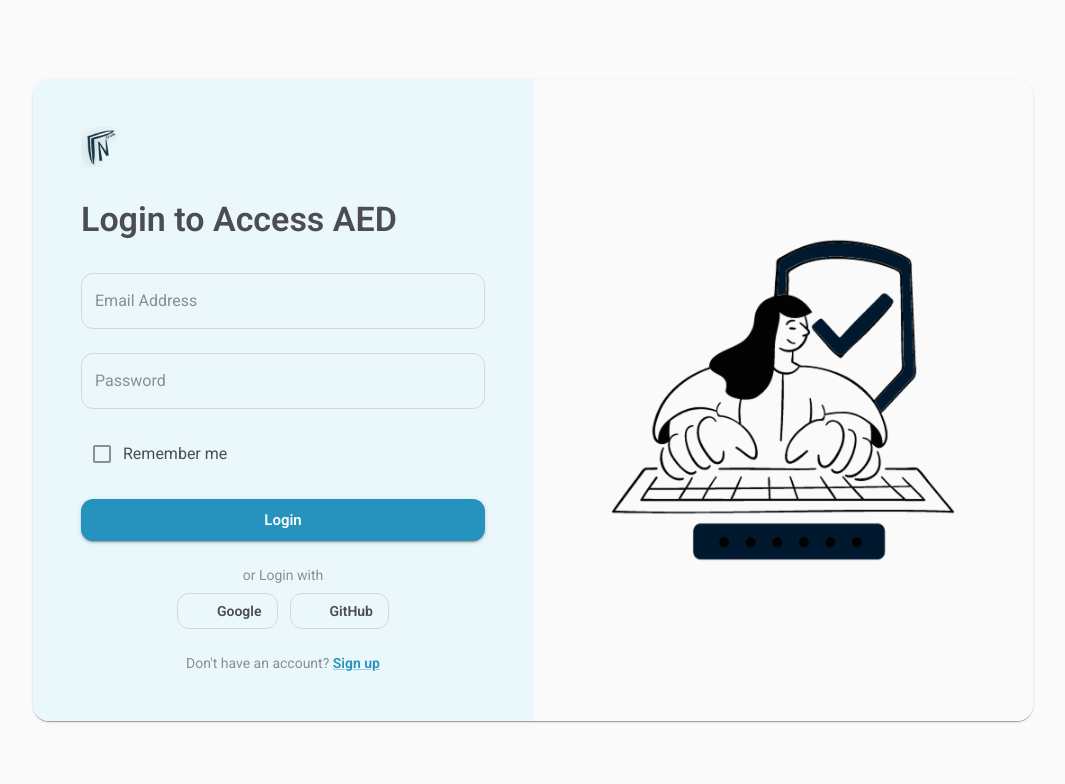
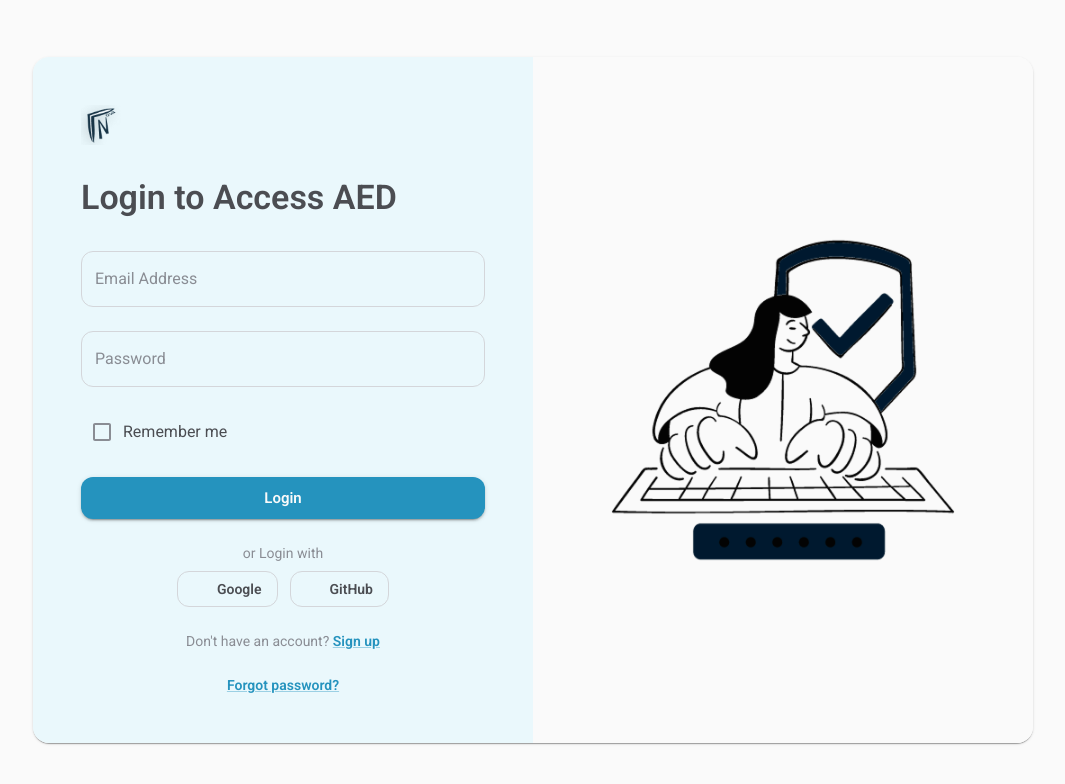
Before and after one commit to 123qwop/edu-senior, a React (Vite) app in the folder frontend/frontend/: page /login in a window 1280 px wide. Shown: the top 784 px of the page, without its empty margins (107-1172 px from the left). Built offline with nearby package versions, Linux system fonts and the light colour scheme; some icons are missing.

Commit message:
Update LoginPage.tsx, added Forgot Password Link

```diff
--- a/frontend/frontend/src/pages/LoginPage.tsx
+++ b/frontend/frontend/src/pages/LoginPage.tsx
@@ -163,6 +163,15 @@ export default function LoginPage() {
                   Sign up
                 </Link>
               </Typography>
+              <Typography variant="body2" sx={{ color: 'neutral.500', textAlign: 'center' }}>
+                <Link
+                  component={RouterLink}
+                  to="/pwdreset"
+                  sx={{ color: 'primary.main', fontWeight: 600 }}
+                >
+                  Forgot password?
+                </Link>
+              </Typography>
             </Stack>
           </Grid>
           <Grid
```
